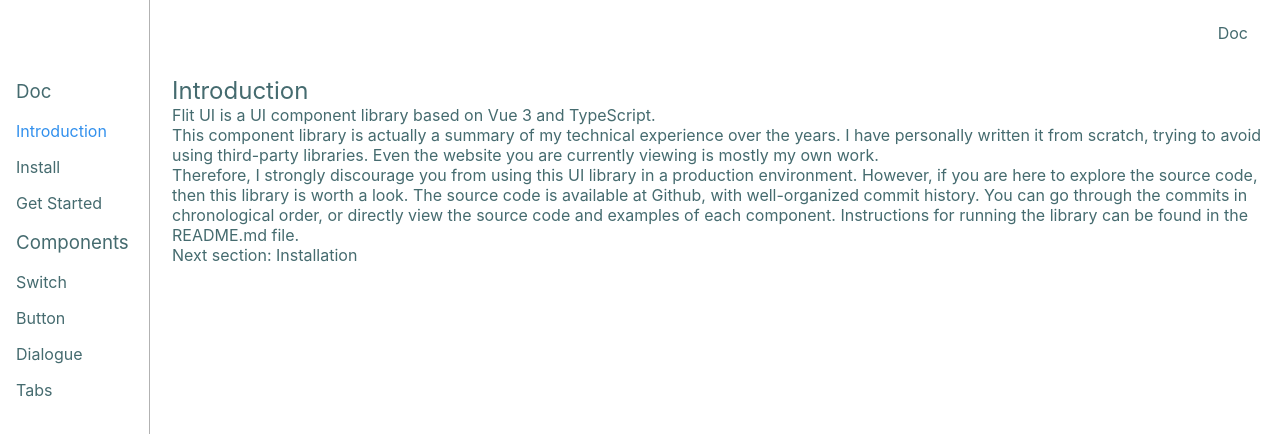
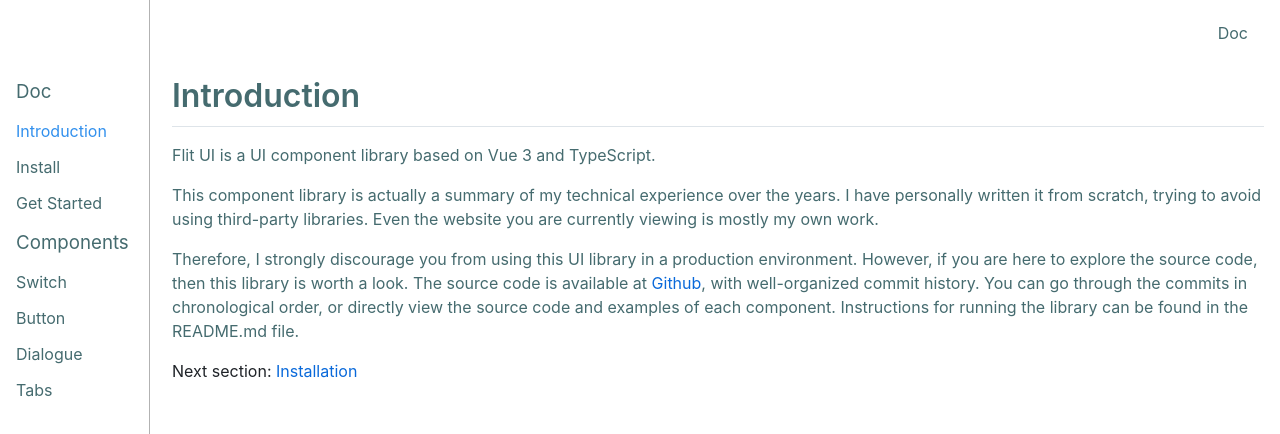
Before and after one commit to Towski0804/FlitUI, a Vue app: page /doc/intro in a window 1280 px wide. Shown: the top 434 px of the page. Built offline with nearby package versions, Linux system fonts and the light colour scheme.

Commit message:
Add github-markdown-css, and use it to present document

```diff
--- a/package.json
+++ b/package.json
@@ -9,6 +9,7 @@
     "preview": "vite preview"
   },
   "dependencies": {
+    "github-markdown-css": "5.5.1",
     "vue": "^3.4.19",
     "vue-router": "^4.3.0"
   },
--- a/src/main.ts
+++ b/src/main.ts
@@ -3,6 +3,7 @@
 import { router } from './router'
 import App from './App.vue'
 import { createApp } from 'vue'
+import 'github-markdown-css/github-markdown.css'
 
 const app = createApp(App)
 app.use(router)
--- a/src/views/GetStarted.vue
+++ b/src/views/GetStarted.vue
@@ -1,5 +1,5 @@
 <template>
-  <article>
+  <article class="markdown-body">
     <h1>Getting Started</h1>
 
     <p>
--- a/src/views/Install.vue
+++ b/src/views/Install.vue
@@ -1,5 +1,5 @@
 <template>
-  <article>
+  <article class="markdown-body">
     <h1>Installation</h1>
     <p>Open the terminal and run the following command:</p>
     <pre><code>npm install flitui</code></pre>
@@ -7,7 +7,6 @@
     <pre><code>pnpm add flitui</code></pre>
     <p>or, using yarn:</p>
     <pre><code>yarn add flitui</code></pre>
-
     <p>Next section: <a href="#/doc/get-started">Getting Started</a></p>
   </article>
 </template>
--- a/src/views/Intro.vue
+++ b/src/views/Intro.vue
@@ -1,5 +1,5 @@
 <template>
-  <article>
+  <article class="markdown-body">
     <h1>Introduction</h1>
     <p>Flit UI is a UI component library based on Vue 3 and TypeScript.</p>
     <p>
```
Also changed, not shown: 1 other file (tests, documents, lock files or other folders).
